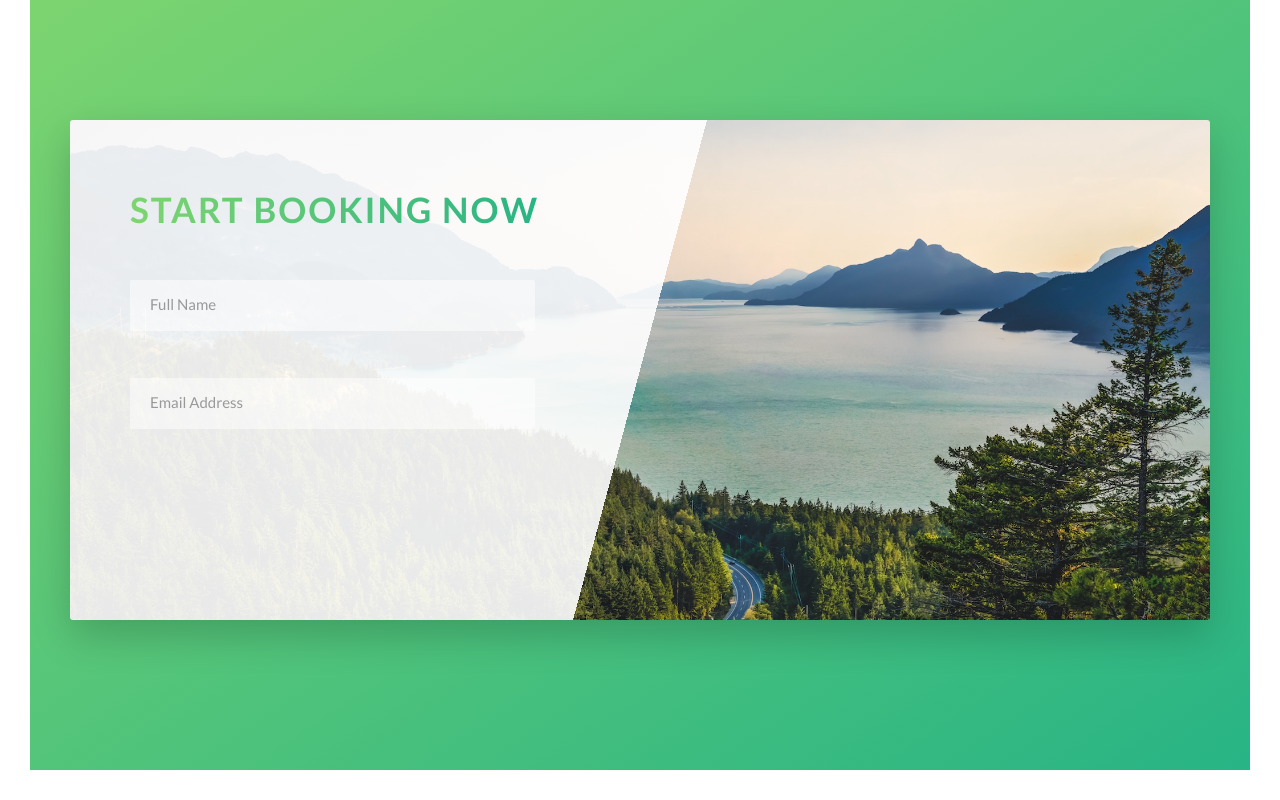
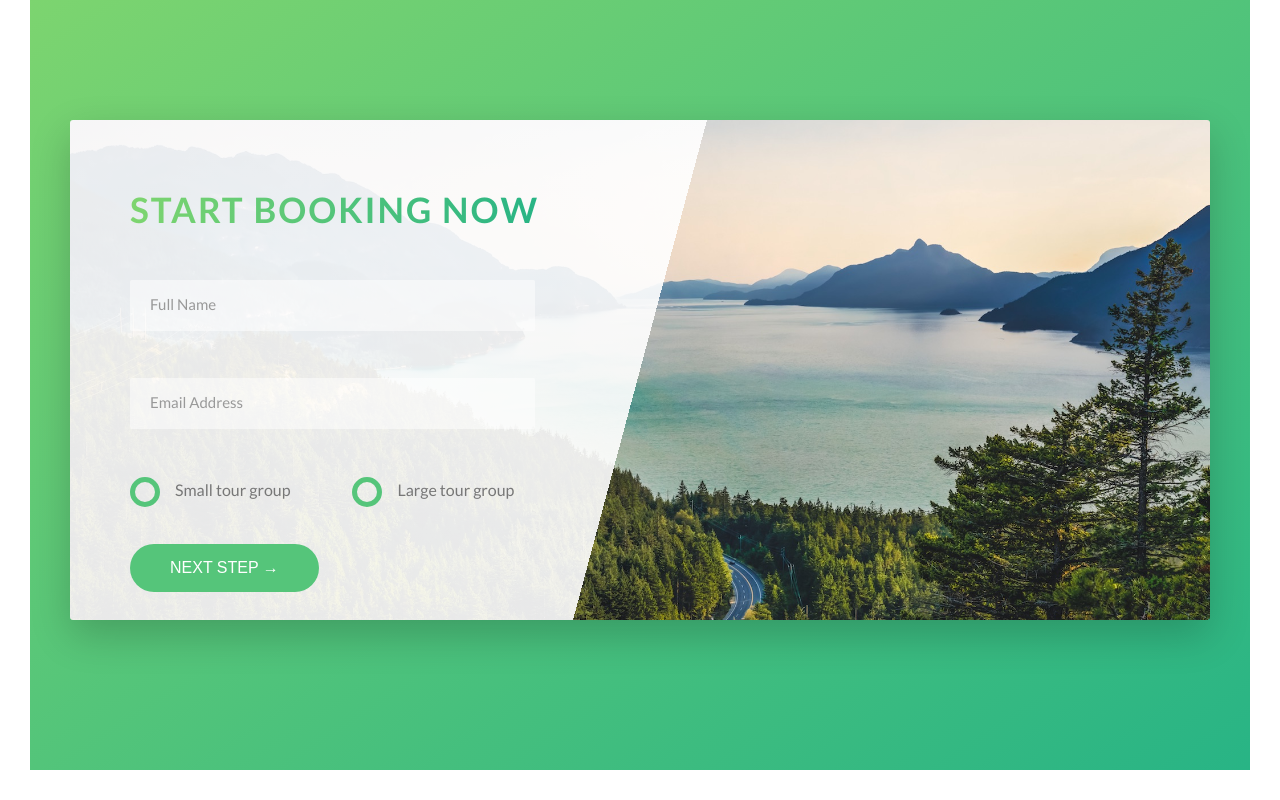
Before and after one commit to IcyRossaMac/natour, a website: page index.html in a window 1280 px wide. Shown: the part 4473-5273 px from the top of the page. Drawn offline with Linux system fonts and the light colour scheme.

Commit message:
Building the booking section Pt.3

```diff
--- a/index.html
+++ b/index.html
@@ -346,6 +346,38 @@
                   />
                   <label for="email" class="form__label">Email Address</label>
                 </div>
+
+                <div class="form__group u-margin-bottom-medium">
+                  <div class="form__radio-group">
+                    <input
+                      type="radio"
+                      id="small"
+                      class="form__radio-input"
+                      name="size"
+                    />
+                    <label for="small" class="form__radio-label">
+                      <span class="form__radio-button"></span>
+                      Small tour group
+                    </label>
+                  </div>
+
+                  <div class="form__radio-group">
+                    <input
+                      type="radio"
+                      id="large"
+                      class="form__radio-input"
+                      name="size"
+                    />
+                    <label for="large" class="form__radio-label">
+                      <span class="form__radio-button"></span>
+                      Large tour group
+                    </label>
+                  </div>
+                </div>
+
+                <div class="form__group">
+                  <button class="btn btn--green">Next Step &rarr;</button>
+                </div>
               </form>
             </div>
           </div>
--- a/sass/base/_utilities.scss
+++ b/sass/base/_utilities.scss
@@ -1,23 +1,23 @@
 .u-center-text {
-  text-align: center;
+  text-align: center !important;
 }
 
 .u-margin-bottom-small {
-  margin-bottom: 1.5rem;
+  margin-bottom: 1.5rem !important;
 }
 
 .u-margin-bottom-medium {
-  margin-bottom: 4rem;
+  margin-bottom: 4rem !important;
 }
 
 .u-margin-bottom-big {
-  margin-bottom: 8rem;
+  margin-bottom: 8rem !important;
 }
 
 .u-margin-top-big {
-  margin-top: 8rem;
+  margin-top: 8rem !important;
 }
 
 .u-margin-top-huge {
-  margin-top: 10rem;
+  margin-top: 10rem !important;
 }
--- a/sass/components/_button.scss
+++ b/sass/components/_button.scss
@@ -1,4 +1,5 @@
 .btn {
+  &,
   &:link,
   &:visited {
     position: relative;
@@ -10,6 +11,10 @@
     -webkit-transition: all 0.2s;
     transition: all 0.2s;
     font-size: $default-font-size;
+
+    // Change for the <button> element
+    border: none;
+    cursor: pointer;
   }
 
   &:hover {
@@ -25,7 +30,9 @@
     }
   }
 
-  &:active {
+  &:active,
+  &:focus {
+    outline: none;
     -webkit-transform: translateY(-0.1rem);
     transform: translateY(-0.1rem);
     -webkit-box-shadow: 0 0.5rem 1rem rgba($color-black, 0.2);
--- a/sass/components/_form.scss
+++ b/sass/components/_form.scss
@@ -14,6 +14,7 @@
     border-bottom: 3px solid transparent;
     width: 90%;
     display: block;
+    transition: all 0.3s;
 
     &:focus {
       outline: none;
@@ -44,4 +45,50 @@
     visibility: hidden;
     transform: translateY(-4rem);
   }
+
+  &__radio-group {
+    width: 49%;
+    display: inline-block;
+  }
+
+  &__radio-input {
+    display: none;
+  }
+
+  &__radio-label {
+    font-size: $default-font-size;
+    cursor: pointer;
+    position: relative;
+    padding-left: 4.5rem;
+  }
+
+  &__radio-button {
+    height: 3rem;
+    width: 3rem;
+    border: 5px solid $color-primary;
+    border-radius: 50%;
+    display: inline-block;
+    position: absolute;
+    top: -0.3rem;
+    left: 0;
+
+    &::after {
+      content: "";
+      display: block;
+      height: 1.3rem;
+      width: 1.3rem;
+      border-radius: 50%;
+      position: absolute;
+      top: 50%;
+      left: 50%;
+      transform: translate(-50%, -50%);
+      background-color: $color-primary;
+      opacity: 0;
+      transition: opacity 0.2s;
+    }
+  }
+
+  &__radio-input:checked ~ &__radio-label &__radio-button::after {
+    opacity: 1;
+  }
 }
```
Also changed, not shown: css/style.css.
